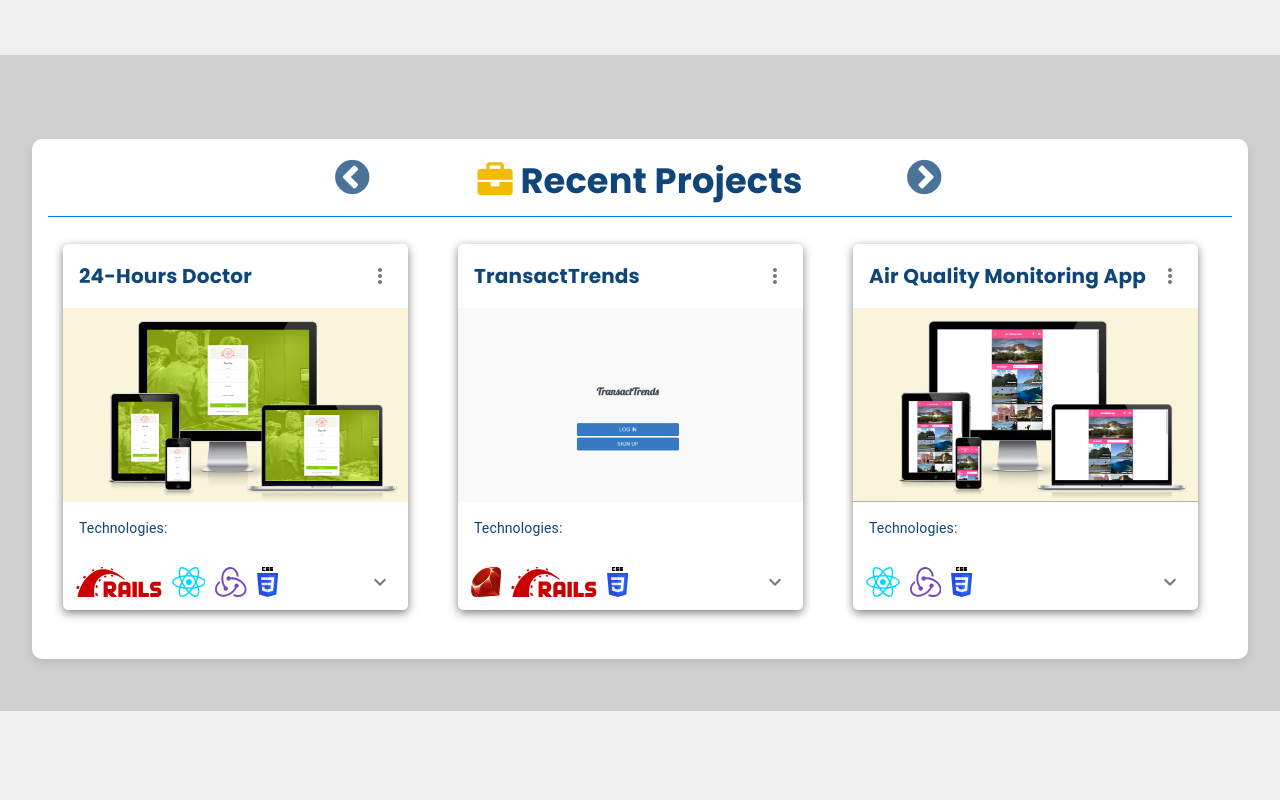
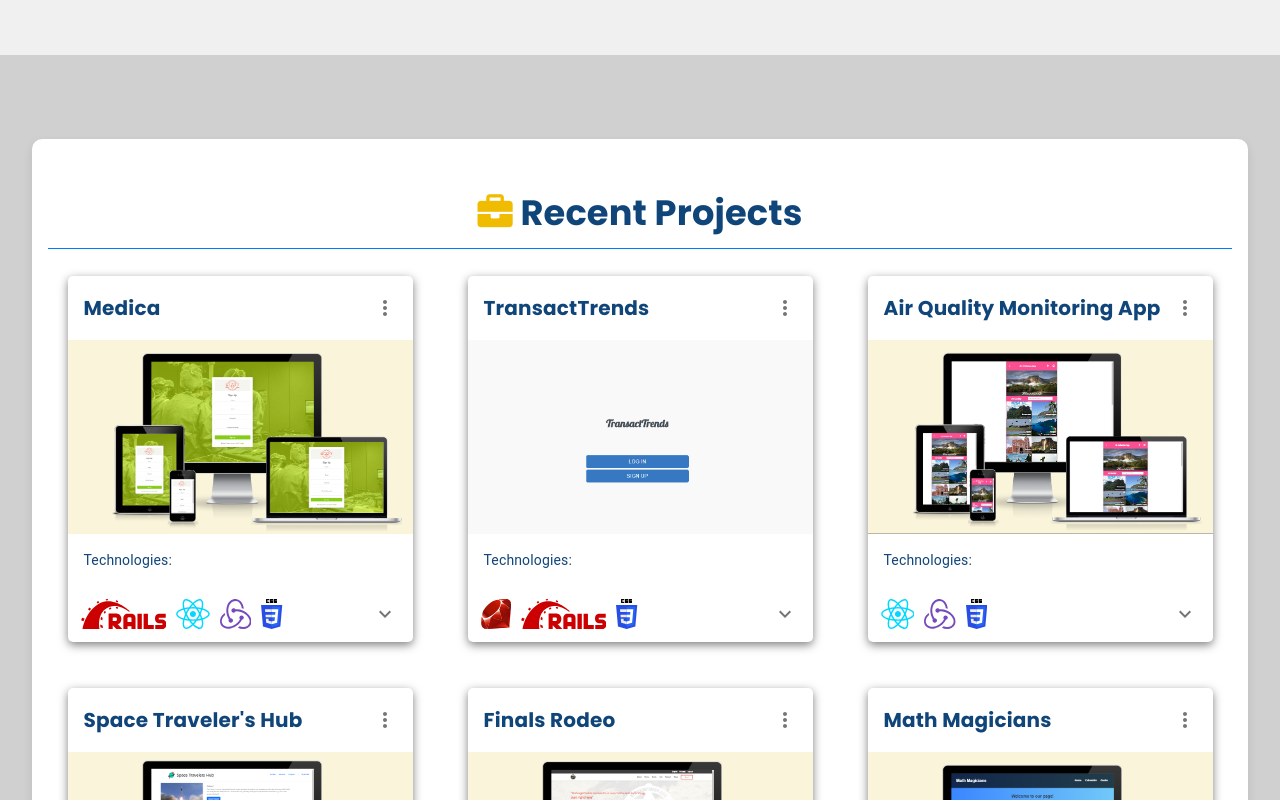
Before and after one commit to bohaz/my-react-portfolio, a React (Create React App) app: page / in a window 1280 px wide. Shown: the part 600-1400 px from the top of the page. Built offline with nearby package versions, Linux system fonts and the light colour scheme.

Commit message:
Remove carousel

```diff
--- a/src/components/ProjectsCarousel.jsx
+++ b/src/components/ProjectsCarousel.jsx
@@ -1,17 +1,14 @@
 /* eslint-disable react/jsx-props-no-spreading */
 import React, { useState } from 'react';
 import PropTypes from 'prop-types';
-import Slider from 'react-slick';
 import Box from '@mui/material/Box';
+import Grid from '@mui/material/Grid';
 import ProjectCard from './ProjectCard';
 import ProjectDetailsDialog from './pop-up/ProjectDetailsDialog';
-import 'slick-carousel/slick/slick.css';
-import 'slick-carousel/slick/slick-theme.css';
 import './styles/Cards.css';
 import image128 from '../assets/24doctor.png';
 import transfrontImage from '../assets/Transact.png';
 import airappImage from '../assets/Airapp.png';
-import todoImage from '../assets/Todo.png';
 import rodeoImage from '../assets/Rodeo.png';
 import mathImage from '../assets/Math.png';
 import spaceImage from '../assets/Space.png';
@@ -29,44 +26,9 @@ function ProjectsCarousel({ id }) {
     setDialogOpen(false);
   };
 
-  const settings = {
-    speed: 500,
-    slidesToShow: 3,
-    slidesToScroll: 1,
-    responsive: [
-      {
-        breakpoint: 1024,
-        settings: {
-          slidesToShow: 2,
-          slidesToScroll: 1,
-          infinite: true,
-          dots: true,
-        },
-      },
-      {
-        breakpoint: 600,
-        settings: {
-          slidesToShow: 2,
-          slidesToScroll: 1,
-          initialSlide: 2,
-          dots: true,
-        },
-      },
-      {
-        breakpoint: 480,
-        settings: {
-          slidesToShow: 1,
-          slidesToScroll: 1,
-          arrows: false,
-          dots: true,
-        },
-      },
-    ],
-  };
-
   const projects = [
     {
-      title: '24-Hours Doctor',
+      title: 'Medica',
       description: '24hour doctor is a modern and dynamic web application designed to manage and display a directory of doctors and their reservations.',
       imageUrl: image128,
       technologies: ['Rails', 'React', 'Redux', 'CSS3'],
@@ -90,20 +52,12 @@ function ProjectsCarousel({ id }) {
       sourceUrl: 'https://github.com/bohaz/air-quality-monitoring-app',
     },
     {
-      title: "SPACE TRAVELER'S HUB",
+      title: "Space Traveler's Hub",
       description: 'Web Page connected with the real live data from the SpaceX API, to provide commercial and scientific space travel services, users can book rockets and join selected space missions.',
       imageUrl: spaceImage,
-      technologies: ['React', 'Redux', 'CSS3'],
+      technologies: ['React', 'Redux', 'CSS3', 'Bootstrap'],
       liveUrl: 'https://space-travelers-hub-g5v6.onrender.com',
       sourceUrl: 'https://github.com/bohaz/Space-Travelers-Hub',
-    },
-    {
-      title: 'To-do-list',
-      description: 'This is a minimalist to-do list that alows users to organize daily activities.',
-      imageUrl: todoImage,
-      technologies: ['React', 'Javascript', 'Bootstrap'],
-      liveUrl: 'https://todo-react-xktv.onrender.com/',
-      sourceUrl: 'https://github.com/bohaz/todo-react',
     },
     {
       title: 'Finals Rodeo',
@@ -124,41 +78,35 @@ function ProjectsCarousel({ id }) {
   ];
 
   const boxStyle = {
-    p: 2,
+    p: { xs: 1, md: 2 },
     boxShadow: '0px 4px 10px rgba(0, 0, 0, 0.1)',
     borderRadius: '10px',
     backgroundColor: '#ffffff',
     margin: '20px 0',
+    pt: { xs: 2, md: 6 },
   };
 
   return (
-
     <Box
       id={id}
       sx={{
-        p: { xs: 2, md: 4 },
+        p: { xs: 1, md: 4 },
         justifyContent: 'center',
         alignItems: 'center',
-        paddingTop: { xs: '14%', md: '5%' },
+        paddingTop: { xs: '12%', md: '5%' },
         backgroundColor: '#d0d0d0',
       }}
     >
       <Box sx={boxStyle}>
-        <h2
-          className="works-title my-recent-works with-underline"
-          style={{ textAlign: 'center', fontFamily: 'Poppins, sans-serif', color: '#104579' }}
-        >
+        <h2 className="works-title my-recent-works with-underline" style={{ textAlign: 'center', fontFamily: 'Poppins, sans-serif', color: '#104579' }}>
           <i className="fa-solid fa-briefcase" />
           {' '}
           Recent Projects
         </h2>
 
-        <Box sx={{ paddingBottom: '1%' }}>
-          {' '}
-          {/* Agrega este Box */}
-          <Slider {...settings}>
+        <Grid container spacing={2} justifyContent="center">
           {projects.map((project) => (
-              <div key={project.title}>
+            <Grid item key={project.title} xs={12} sm={6} md={4} display="flex" justifyContent="center">
               <ProjectCard
                 title={project.title}
                 description={project.description}
@@ -166,10 +114,9 @@ function ProjectsCarousel({ id }) {
                 technologies={project.technologies}
                 onDetailsClick={() => handleDetailsClick(project)}
               />
-              </div>
+            </Grid>
           ))}
-          </Slider>
-        </Box>
+        </Grid>
 
         <ProjectDetailsDialog
           open={dialogOpen}
```
Lines whose indentation alone changed are shown as unchanged.
